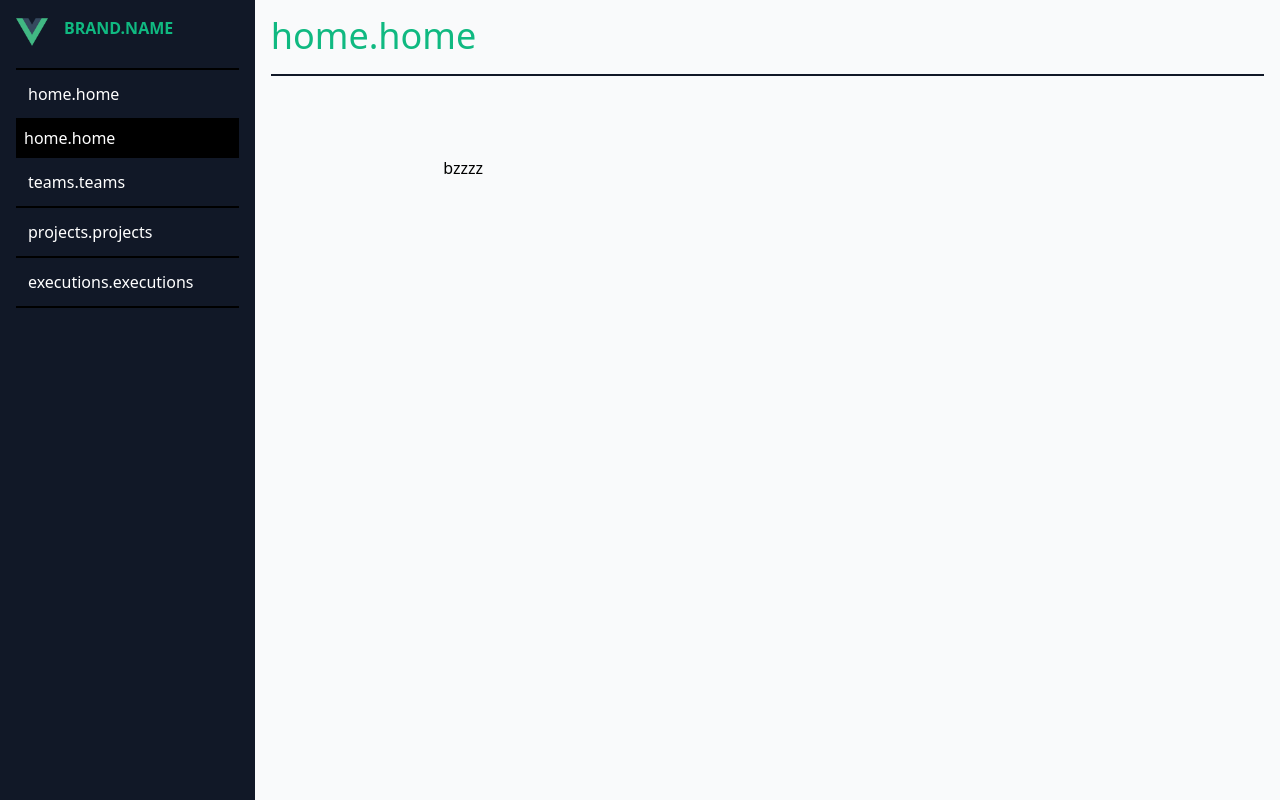
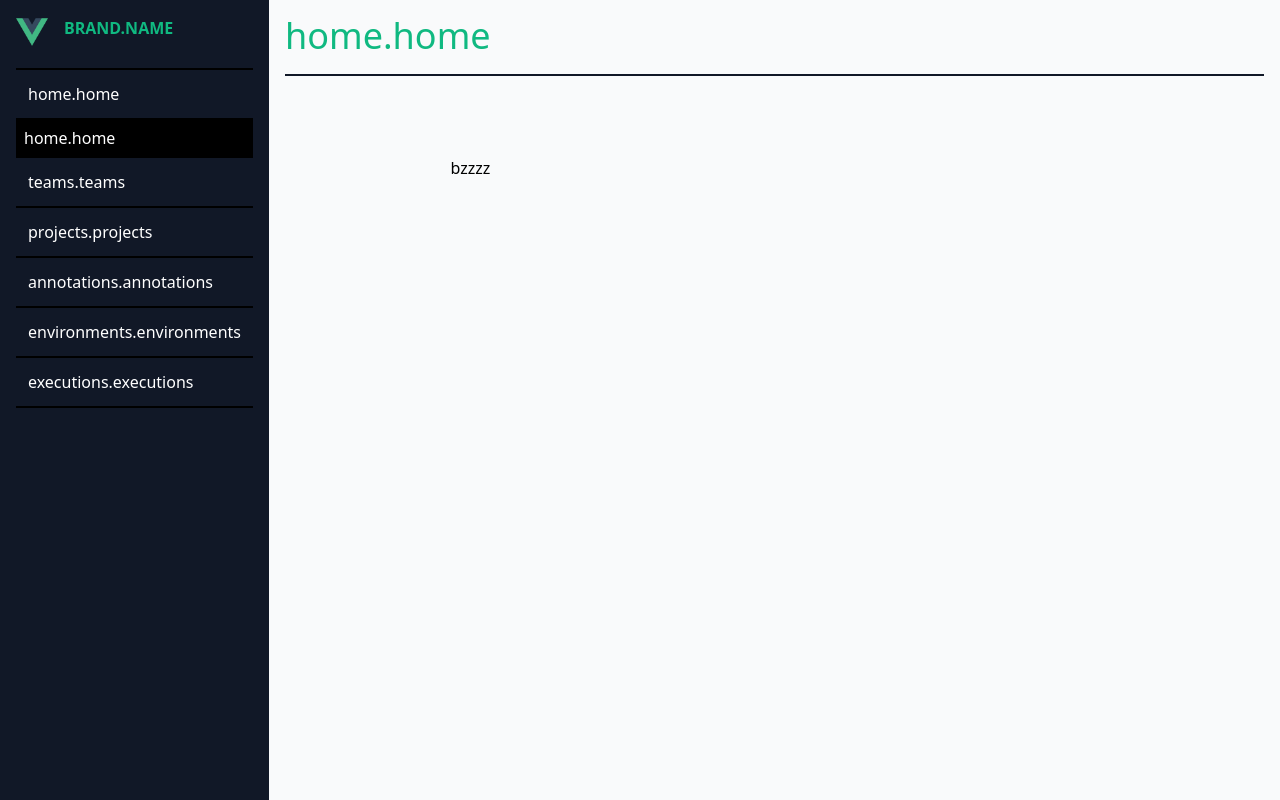
Before and after one commit to Lord-Y/cypress-parallel, a Vue app: page / in a window 1280 px wide. Built offline with nearby package versions, Linux system fonts and the light colour scheme; what @vee-validate/i18n would draw is missing.

Commit message:
[menu] - Add annotations and environments menu

```diff
--- a/src/views/menu/Menu.vue
+++ b/src/views/menu/Menu.vue
@@ -130,7 +130,6 @@
               >
             </div>
           </div>
-
           <div>
             <button
               type="button"
@@ -187,6 +186,96 @@
                 p-3
                 border-b-2 border-black
               "
+              :class="getSelectedMenu('annotations')"
+              @click="menu.isOpen.annotations = !menu.isOpen.annotations"
+            >
+              {{ $t('annotations.annotations') }}
+            </button>
+            <div class="bg-black" v-if="menu.isOpen.annotations">
+              <router-link
+                class="
+                  block
+                  text-white
+                  hover:text-green-500
+                  hover:font-extrabold
+                  p-2
+                "
+                :class="getActiveLink('/annotations/create')"
+                to="/annotations/create"
+                :title="$t('annotations.create')"
+                >{{ $t('annotations.create') }}</router-link
+              >
+              <router-link
+                class="
+                  block
+                  text-white
+                  hover:text-green-500
+                  hover:font-extrabold
+                  p-2
+                "
+                :class="getActiveLink('/annotations/list')"
+                to="/annotations/list"
+                :title="$t('annotations.list')"
+                >{{ $t('annotations.list') }}</router-link
+              >
+            </div>
+          </div>
+          <div>
+            <button
+              type="button"
+              class="
+                block
+                text-white
+                w-full
+                text-left
+                p-3
+                border-b-2 border-black
+              "
+              :class="getSelectedMenu('environments')"
+              @click="menu.isOpen.environments = !menu.isOpen.environments"
+            >
+              {{ $t('environments.environments') }}
+            </button>
+            <div class="bg-black" v-if="menu.isOpen.environments">
+              <router-link
+                class="
+                  block
+                  text-white
+                  hover:text-green-500
+                  hover:font-extrabold
+                  p-2
+                "
+                :class="getActiveLink('/environments/create')"
+                to="/environments/create"
+                :title="$t('environments.create')"
+                >{{ $t('environments.create') }}</router-link
+              >
+              <router-link
+                class="
+                  block
+                  text-white
+                  hover:text-green-500
+                  hover:font-extrabold
+                  p-2
+                "
+                :class="getActiveLink('/environments/list')"
+                to="/environments/list"
+                :title="$t('environments.list')"
+                >{{ $t('environments.list') }}</router-link
+              >
+            </div>
+          </div>
+          <div>
+            <button
+              type="button"
+              class="
+                block
+                text-white
+                w-full
+                text-left
+                p-3
+                border-b-2 border-black
+              "
               :class="getSelectedMenu('executions')"
               @click="menu.isOpen.executions = !menu.isOpen.executions"
             >
@@ -226,6 +315,8 @@ export default defineComponent({
           home: true,
           teams: false,
           projects: false,
+          annotations: false,
+          environments: false,
           executions: false,
         },
       },
@@ -240,6 +331,12 @@ export default defineComponent({
             break
           case 'projects':
             this.menu.isOpen.projects = true
+            break
+          case 'annotations':
+            this.menu.isOpen.annotations = true
+            break
+          case 'environments':
+            this.menu.isOpen.environments = true
             break
           case 'executions':
             this.menu.isOpen.executions = true
```
